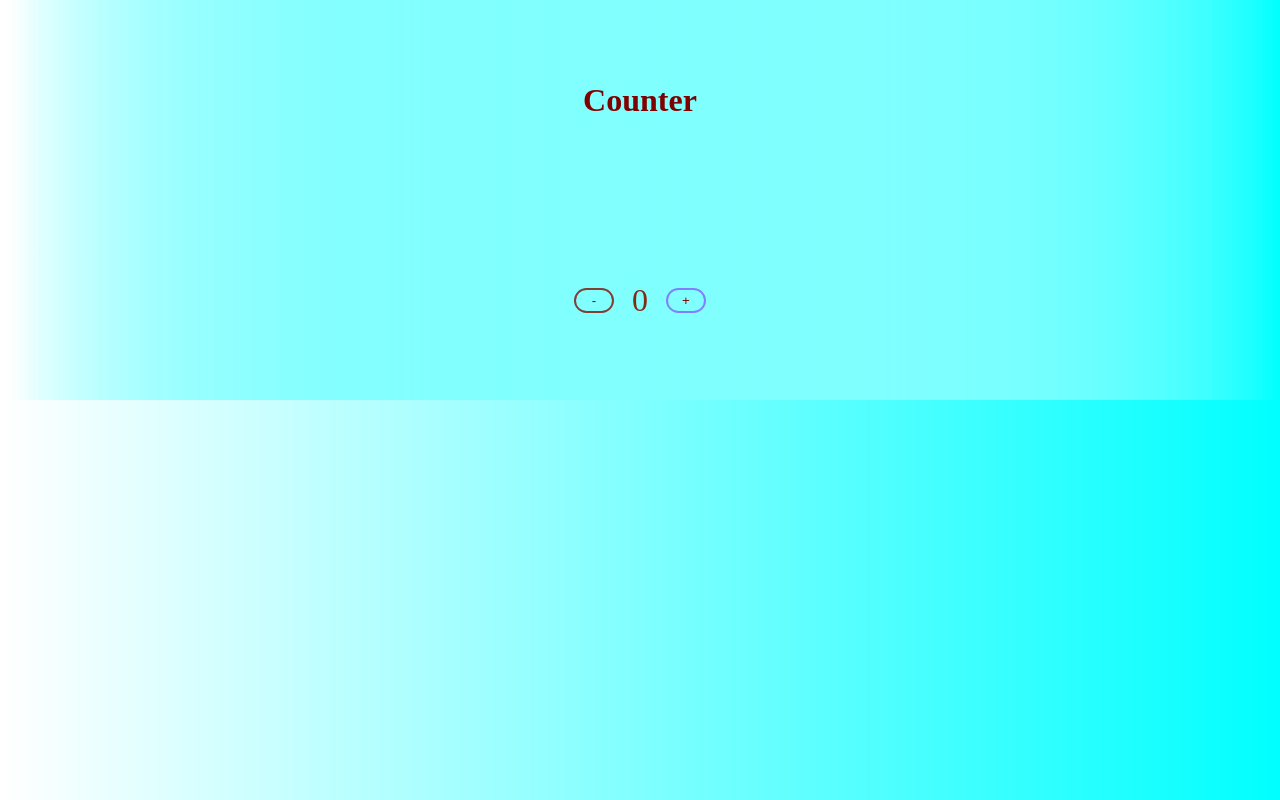
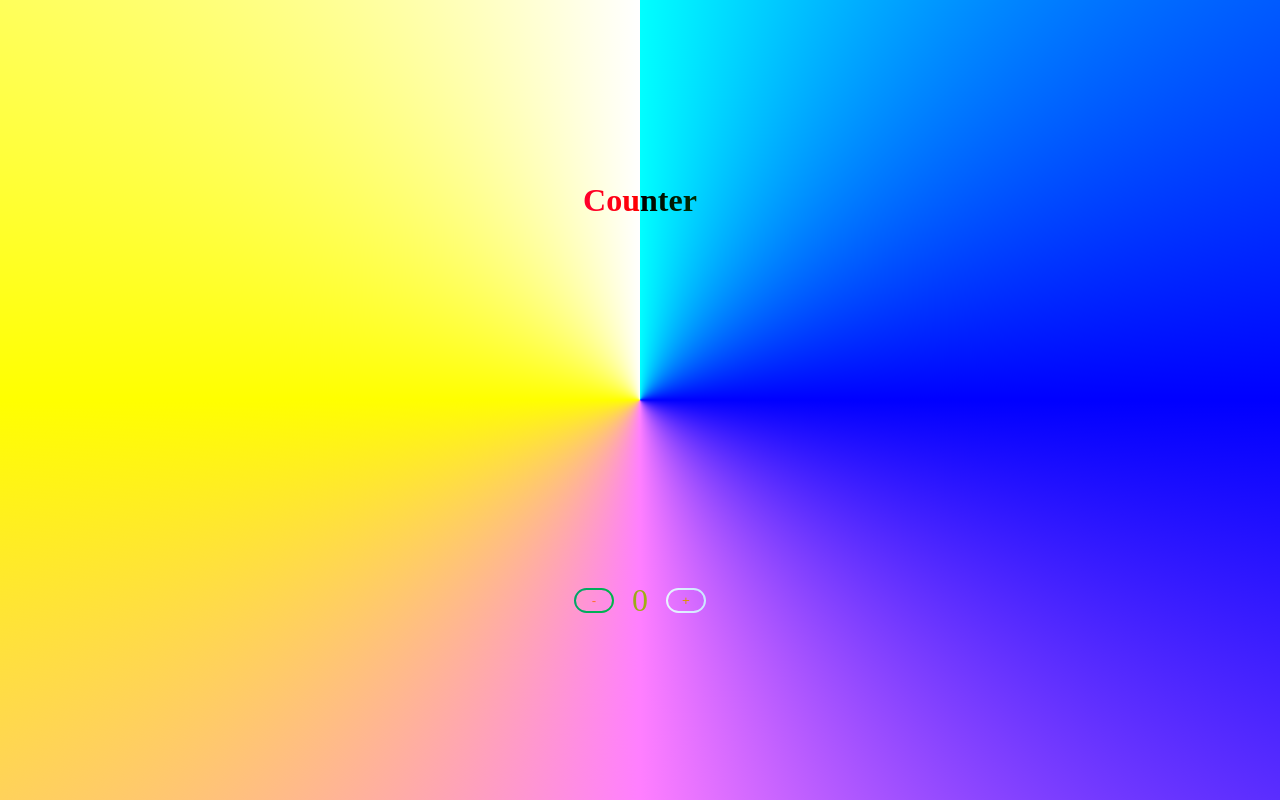
Before and after one commit to fidashn/react-hooks, a React (Create React App) app: page / in a window 1280 px wide. Built offline with nearby package versions, Linux system fonts and the light colour scheme.

Commit message:
changed the background settings to the right place

```diff
--- a/src/App.css
+++ b/src/App.css
@@ -2,7 +2,6 @@
   margin: 0;
   padding: 0%;
   box-sizing: border-box;
-  background-image: linear-gradient(to right, rgba(255,0,0,0), rgba(255,0,0,1));
   mix-blend-mode:difference;
 }
 
@@ -11,7 +10,8 @@ display: flex;
 flex-direction: column;
 justify-content: space-around;
 align-items: center;
-height: 50vh;
+background-image:  conic-gradient(red, yellow, green, blue, black);
+height: 100vh;
 }
 
 .title{
```
